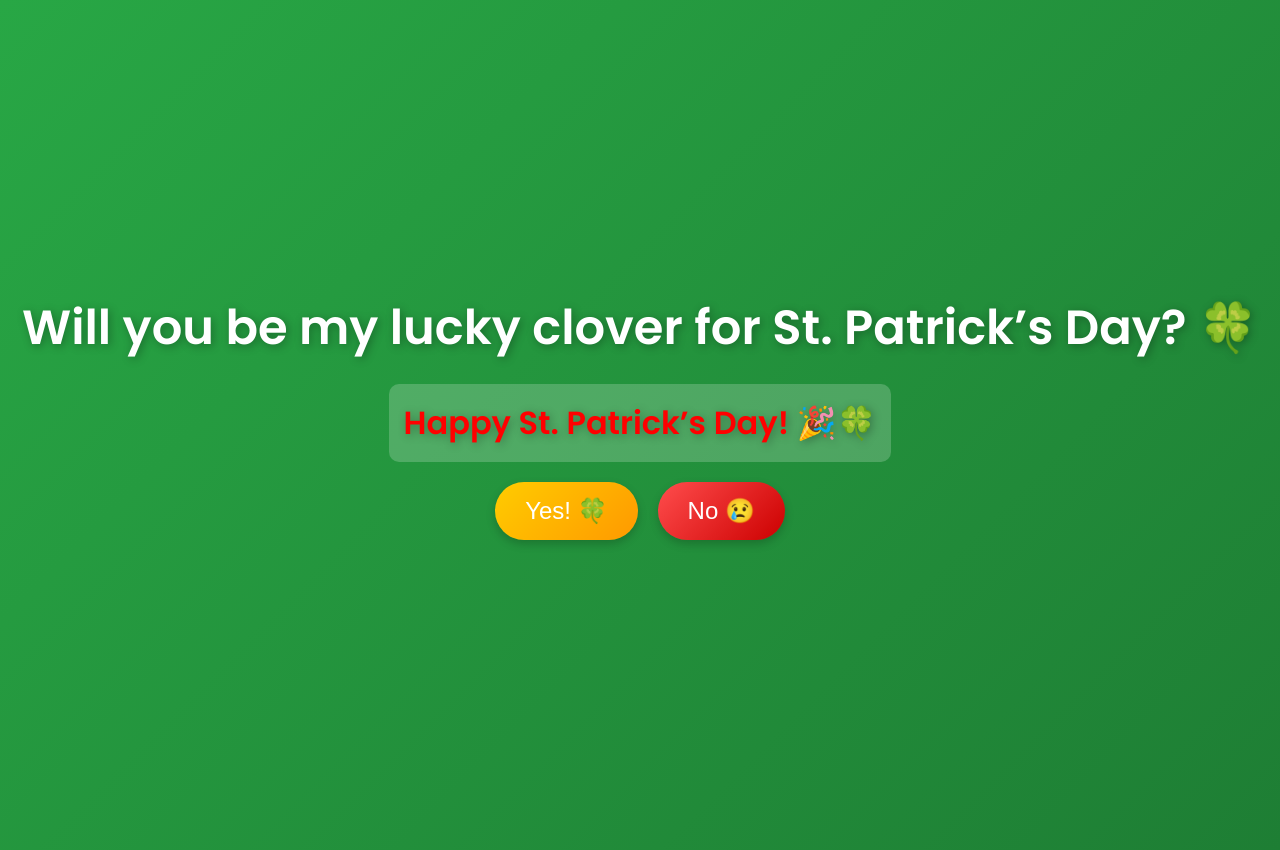
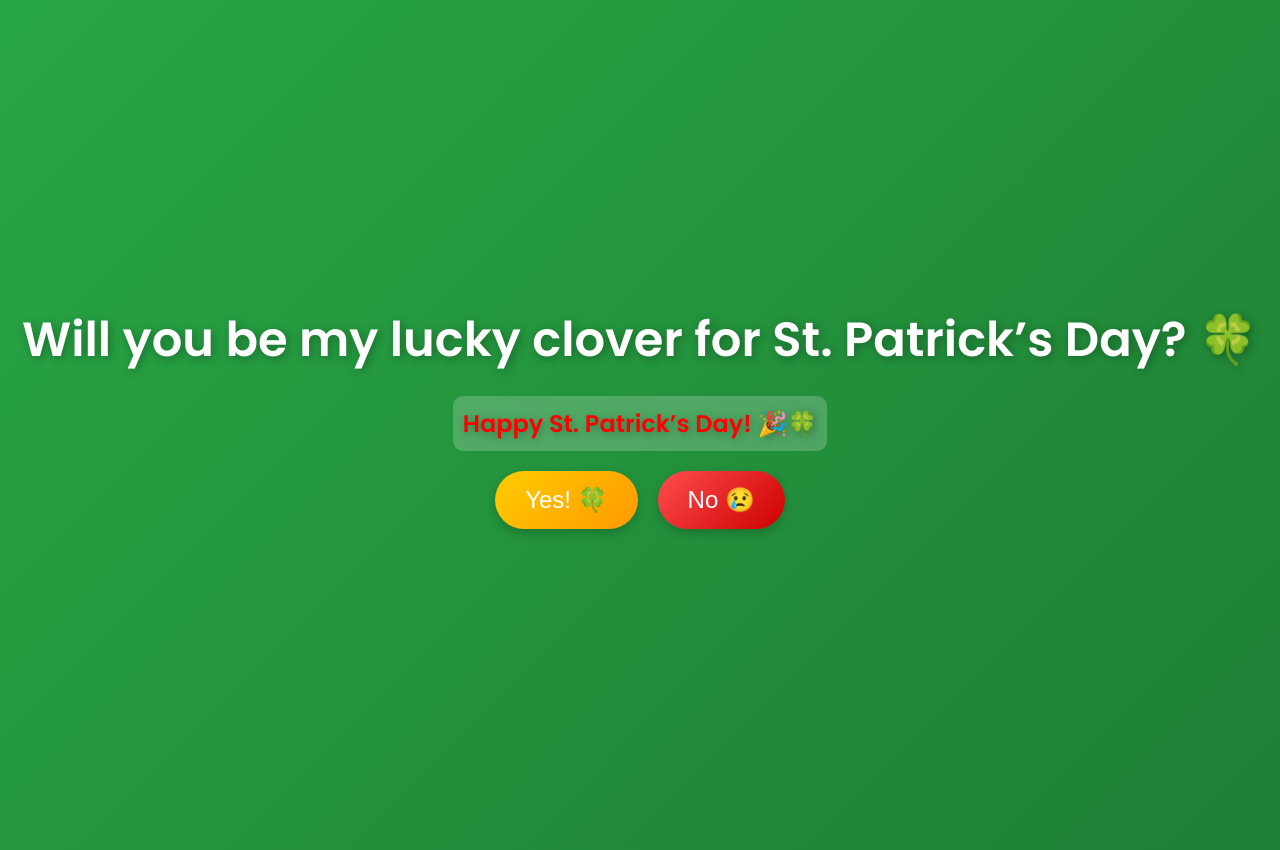
Before and after one commit to colincano20/SaintPatty, a plain HTML site: page index.html in a window 1280 px wide. Drawn offline with nearby package versions, Linux system fonts and the light colour scheme.

Commit message:
fix coutndown scaling

```diff
--- a/index.html
+++ b/index.html
@@ -29,12 +29,12 @@
             margin-bottom: 20px;
         }
         .countdown {
-            font-size: 2rem;
+            font-size: 1.5rem;
             font-weight: bold;
             color: red;
             margin-bottom: 20px;
             background: rgba(255, 255, 255, 0.2);
-            padding: 15px;
+            padding: 10px;
             border-radius: 10px;
             text-shadow: 2px 2px 10px rgba(0, 0, 0, 0.3);
         }
```
